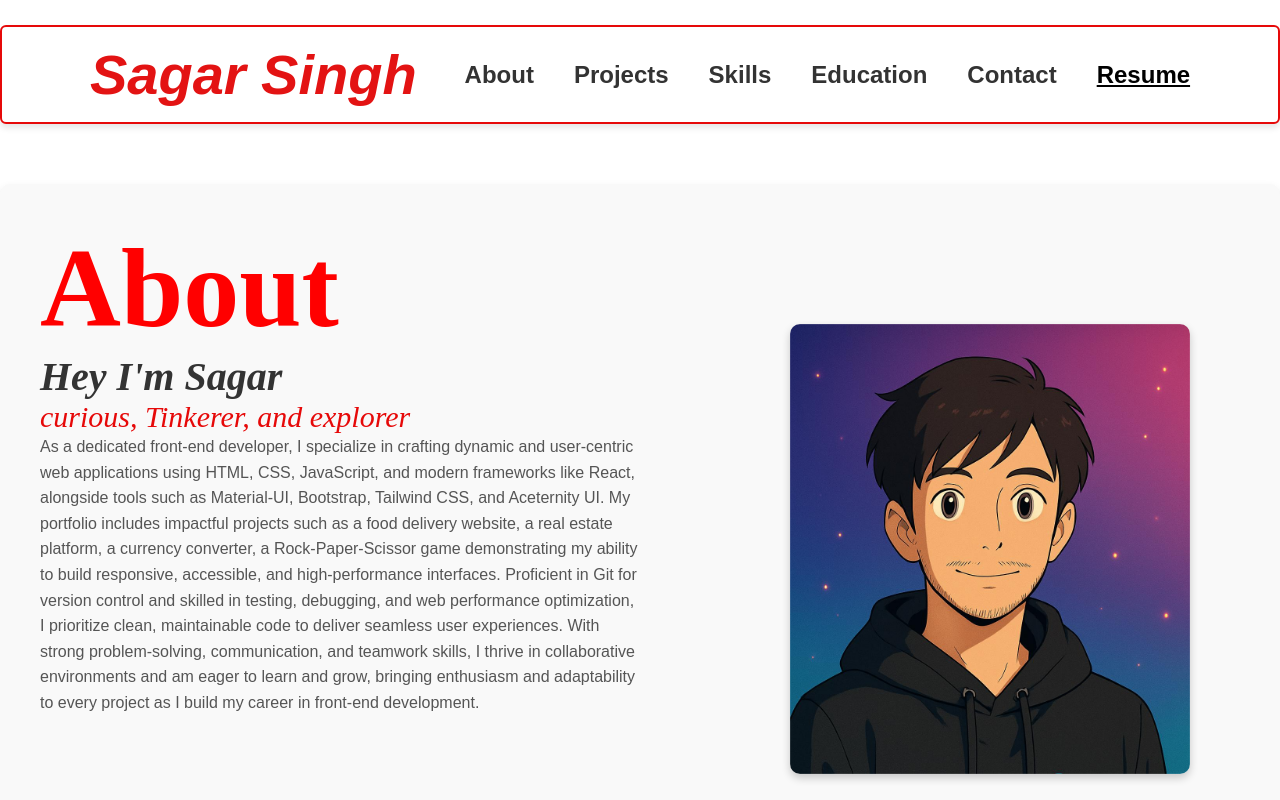
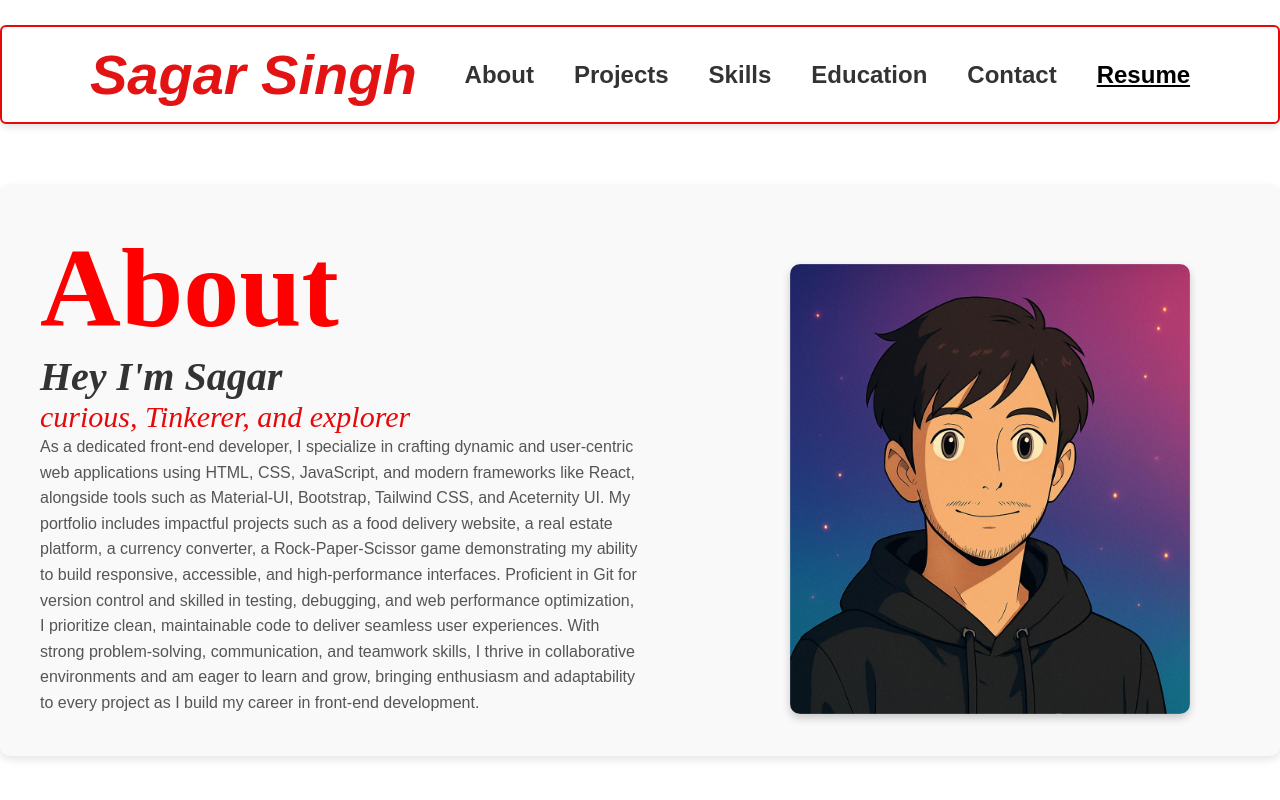
Before and after one commit to SagarSingh03/Portfolio-SagarSingh03, a React (Vite) app: page / in a window 1280 px wide. Shown: the top 800 px of the page. Built offline with nearby package versions, Linux system fonts and the light colour scheme.

Commit message:
Code Updation

```diff
--- a/src/components/Contact/Contact.css
+++ b/src/components/Contact/Contact.css
@@ -24,9 +24,6 @@
   transition: transform 0.3s ease;
 }
 
-.contact p{
-  font-style: italic;
-}
 
 .contact-image:hover {
   transform: scale(1.05); /* Slight zoom on hover */
--- a/src/components/Header/Header.css
+++ b/src/components/Header/Header.css
@@ -52,7 +52,7 @@
   height: 450px;
   border-radius: 10px;
   margin-right: 50px;
-  margin-top: 100px;
+  margin-top: 40px;
   box-shadow: 0 4px 8px rgba(0, 0, 0, 0.2);
    transition: transform 0.3s ease-in-out;
 }
--- a/src/components/Navbar/Navbar.jsx
+++ b/src/components/Navbar/Navbar.jsx
@@ -39,7 +39,7 @@
             </li>
             <li className="Resume">
               <a
-                href="https://drive.google.com/uc?export=view&id=144DlYzqIP5x70g0kBLmeh0z3Vx4_ONa1"
+                href="https://drive.google.com/file/d/1NrQtGWI25Y2EkzarejyfTj__Edbxg2gn/view?usp=sharing"
                 target="_blank"
                 rel="noopener noreferrer"
               >
```
